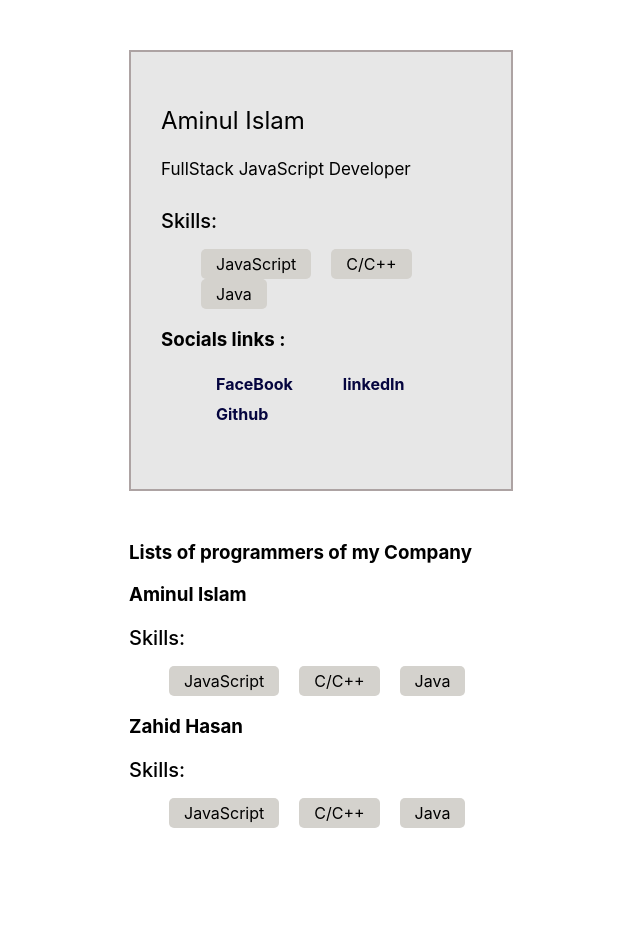
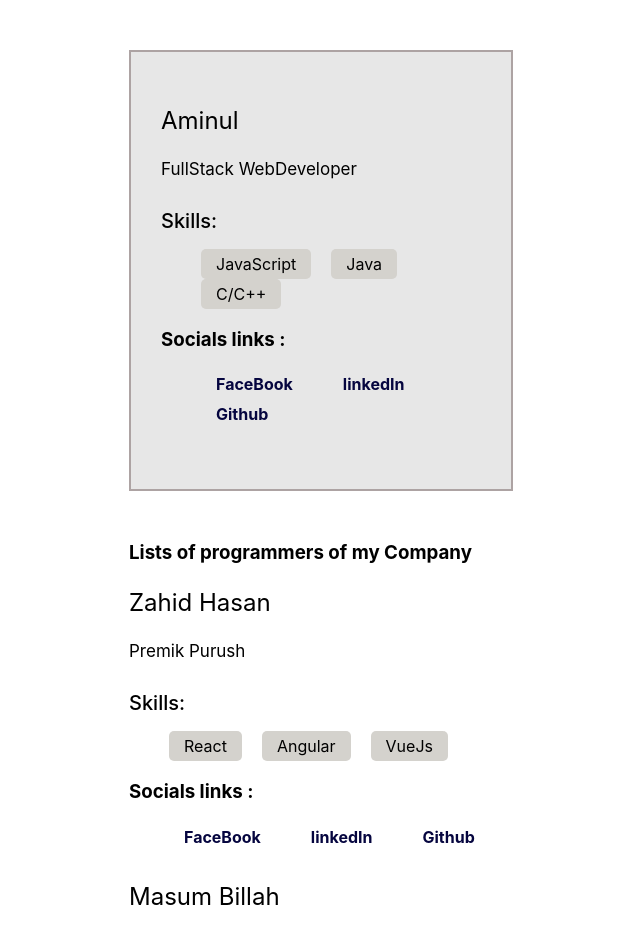
Before and after one commit to Aminul264/Test-01, a React (Create React App) app: page / in a window 1280 px wide. Shown: the top 935 px of the page, without its empty margins (319-959 px from the left). Before the commit the page ends 878 px from the top, so only its background shows below. Built offline with nearby package versions, Linux system fonts and the light colour scheme.

Commit message:
modified profile using props

```diff
--- a/src/components/app.jsx
+++ b/src/components/app.jsx
@@ -1,25 +1,31 @@
-import React,{Component} from "react";
+import React, { Component } from "react";
 
-import Profile from './profile/index'
+import Profile from "./profile/index";
 import Skills from "./profile/Skills";
 
-import MyProps from './props';
+import MyProps from "./props/index";
+import Bio from "./profile/Bio";
+import SocialsLink from "./profile/Links";
 
-class App extends Component{
-    render(){
-        return(
-            <div className="App">
-                <Profile/>
-                <div style ={{margin:'50px 35%'}}>
-                    <h3>Lists of programmers of my Company</h3>
-                    <h3>Aminul Islam</h3>
-                    <Skills/>
-                    <h3>Zahid Hasan</h3>
-                    <Skills/>
-                </div>
-            </div>
-        )
-    }
-
+class App extends Component {
+  render() {
+    return (
+      <div className="App">
+        <Profile />
+        <div style={{ margin: "50px 35%" }}>
+          <h3>Lists of programmers of my Company</h3>
+          <Bio name="Zahid Hasan" profession="Premik Purush" />
+          <Skills skill1="React" skill2="Angular" skill3="VueJs" />
+          <SocialsLink facebook="https://www.facebook.com/aminul.264"></SocialsLink>
+          <Bio
+            name="Masum Billah"
+            profession="Bkash sukh private limited"
+          ></Bio>
+          <Skills skill1="NodeJs" skill2="ExpressJs" skill3="MongoDB"></Skills>
+          <SocialsLink></SocialsLink>
+        </div>
+      </div>
+    );
+  }
 }
 export default App;
--- a/src/components/profile/Bio.jsx
+++ b/src/components/profile/Bio.jsx
@@ -1,9 +1,9 @@
 import React from "react";
 
-const Bio = ()=>  (
+const Bio = (props)=>  (
     <div className="bio">
-      <h3>Aminul Islam</h3>
-      <p>FullStack JavaScript Developer</p>
+      <h3>{props.name}</h3>
+      <p>{props.profession} </p>
     </div>
   );
 
--- a/src/components/profile/Links.jsx
+++ b/src/components/profile/Links.jsx
@@ -1,17 +1,17 @@
 import React from "react";
 
-const SocialsLink = () => (
+const SocialsLink = (props) => (
   <div className="socials-links">
     <h3>Socials links :</h3>
     <ul>
       <li>
-        <a href="#">FaceBook</a>
+        <a href={props.facebook}>FaceBook</a>
       </li>
       <li>
-        <a href="#">linkedIn</a>
+        <a href={props.linkedin}>linkedIn</a>
       </li>
       <li>
-        <a href="#">Github</a>
+        <a href={props.github}>Github</a>
       </li>
     </ul>
   </div>
--- a/src/components/profile/Skills.jsx
+++ b/src/components/profile/Skills.jsx
@@ -1,12 +1,12 @@
 import React from "react";
 
-const Skills = () => (
+const Skills = (props) => (
   <div className="skills">
     <h3>Skills: </h3>
     <ul>
-      <li>JavaScript</li>
-      <li>C/C++</li>
-      <li>Java</li>
+      <li>{props.skill1}</li>
+      <li>{props.skill2}</li>
+      <li>{props.skill3}</li>
     </ul>
   </div>
 );
--- a/src/components/profile/index.jsx
+++ b/src/components/profile/index.jsx
@@ -6,11 +6,15 @@ import Skills from "./Skills";
 import SocialsLink from "./Links";
 
 class Profile extends React.Component {
+  myself = {
+    name: "Aminul",
+    profession: "FullStack WebDeveloper",
+  };
   render() {
     return (
       <div className="container">
-        <Bio />
-        <Skills />
+        <Bio name={this.myself.name} profession={this.myself.profession} />
+        <Skills skill1="JavaScript" skill2="Java" skill3="C/C++" />
         <SocialsLink />
       </div>
     );
--- a/src/components/props/index.jsx
+++ b/src/components/props/index.jsx
@@ -1,11 +1,21 @@
 /**
- * @propos er modde data ase,,,,koi theke ase>>>jekhan theke call depa hoy...sekhan theke ase attrbute  akare ase
+ * @props er modde  kono kichu  ase .....koi theke ase!!!!>>>>> jokhn call kora hoy,tokhn argument er moto atribute akare ase....that menas call korar somoy attribute akare  pass korte hoy
  */
+
 import React from "react";
 
-function MyProps(props){
-    //console.log('Props - ',props)
-    return <h1>My name is {props.name}</h1>;
-};
+function MyProps(props) {
+  console.log(props);
+  return <h1>My name is {props.name}</h1>;
+}
 
+// class MyProps extends React.Component{
+//     render(){
+//         console.log(this.props)
+//         return (
+
+//              <h1>My name is</h1>
+//         );
+//     }
+// }
 export default MyProps;
```
